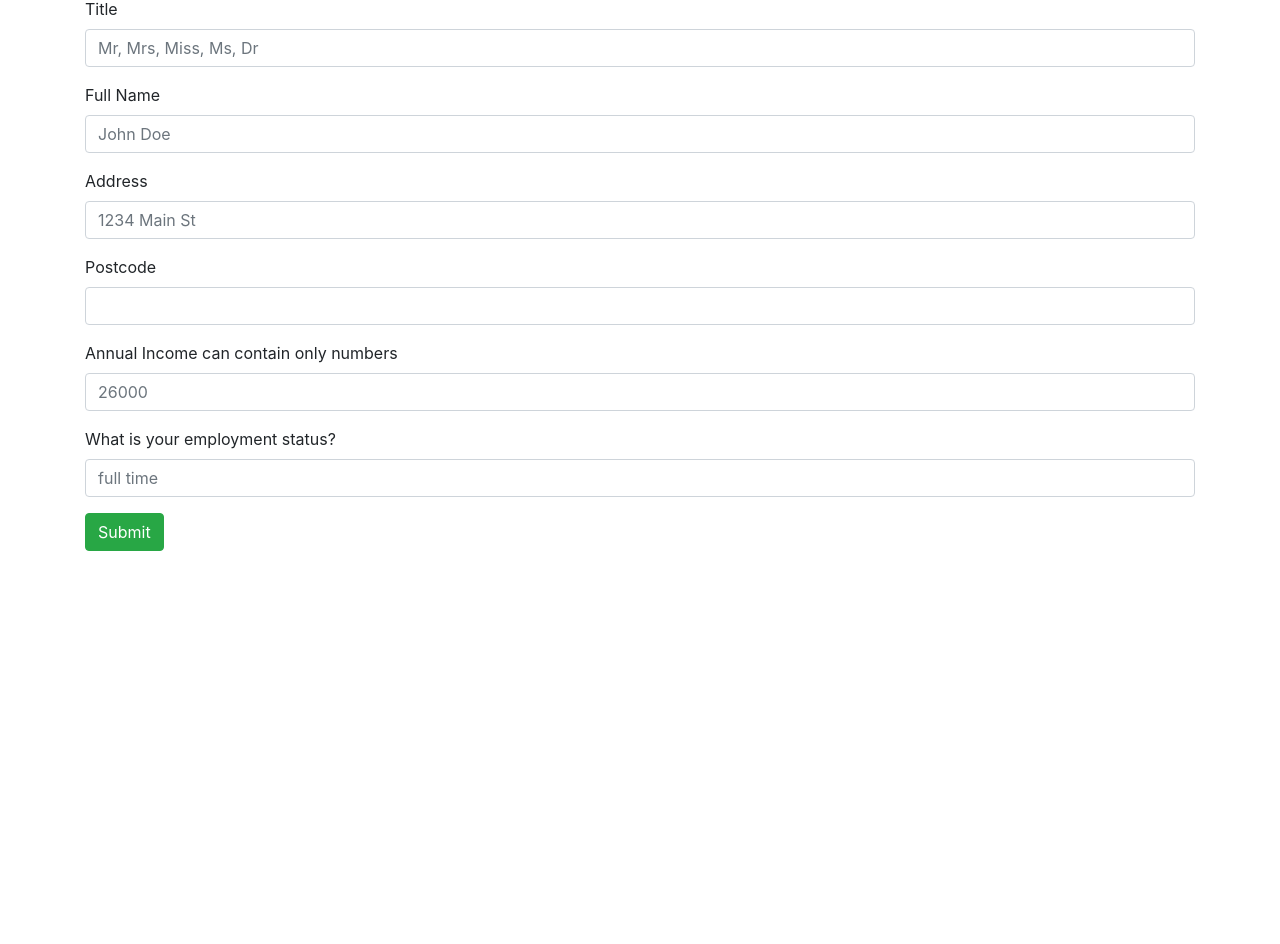
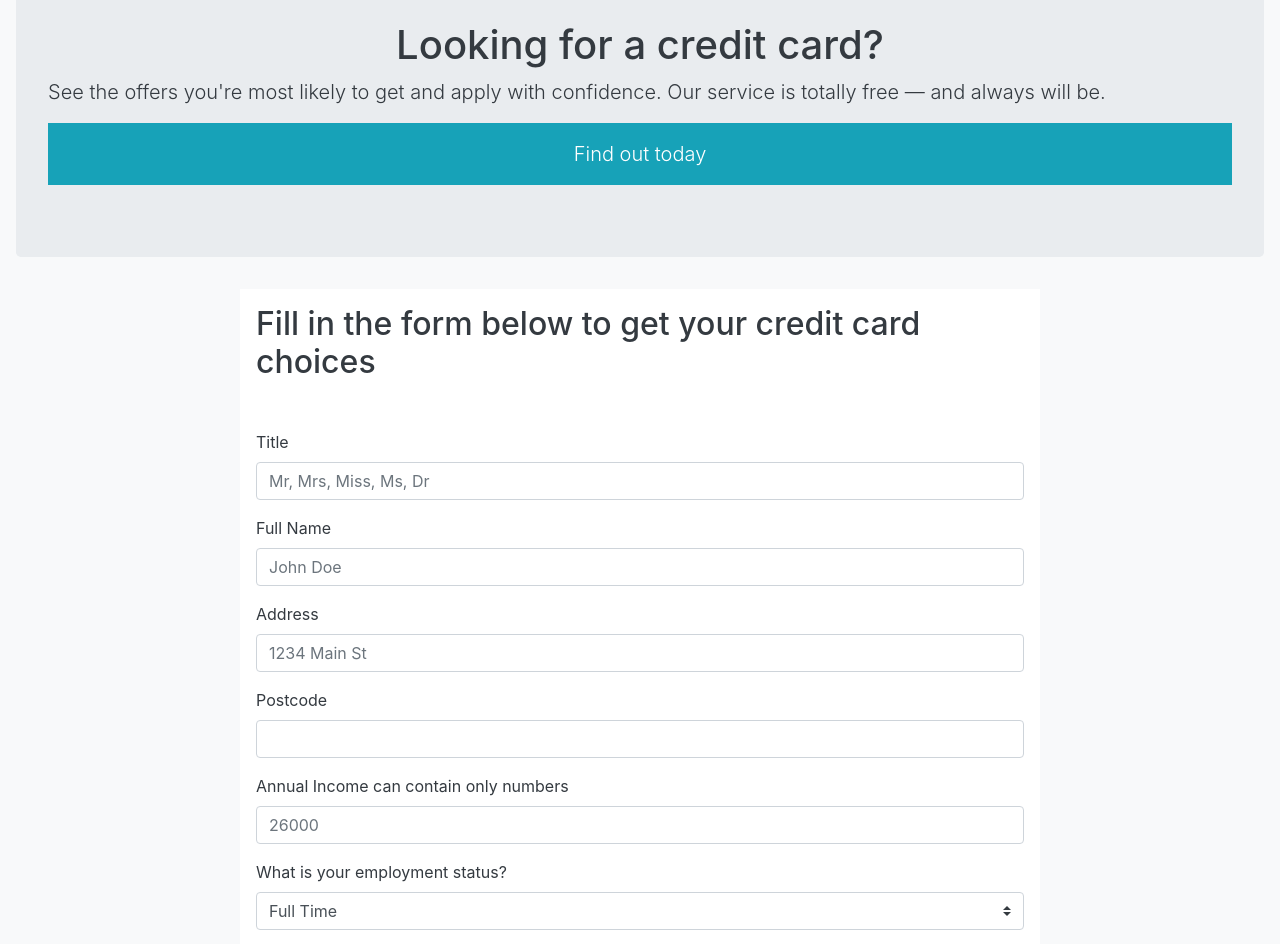
Before and after one commit to aimeetacchi/credit-app, a React (Create React App) app: page / in a window 1280 px wide. Shown: the part 59-1003 px from the top of the page. Before the commit the page ends 800 px from the top, so only its background shows below. Built offline with nearby package versions, Linux system fonts and the light colour scheme.

Commit message:
update form to select

```diff
--- a/public/index.html
+++ b/public/index.html
@@ -12,9 +12,12 @@
       manifest.json provides metadata used when your web app is installed on a
       user's mobile device or desktop. See https://developers.google.com/web/fundamentals/web-app-manifest/
     -->
+
     <link rel="stylesheet" href="https://stackpath.bootstrapcdn.com/bootstrap/4.1.0/css/bootstrap.min.css"
 integrity="sha384-9gVQ4dYFwwWSjIDZnLEWnxCjeSWFphJiwGPXr1jddIhOegiu1FwO5qRGvFXOdJZ4"
 crossorigin="anonymous">
+<link rel="stylesheet" href="https://use.fontawesome.com/releases/v5.8.1/css/all.css" integrity="sha384-50oBUHEmvpQ+1lW4y57PTFmhCaXp0ML5d60M1M7uH2+nqUivzIebhndOJK28anvf" crossorigin="anonymous">
+
     <link rel="manifest" href="%PUBLIC_URL%/manifest.json" />
     <!--
       Notice the use of %PUBLIC_URL% in the tags above.
--- a/src/App.css
+++ b/src/App.css
@@ -1,3 +1,11 @@
+.container {
+  max-width: 800px;
+}
+
+.row {
+  align-items: flex-start;
+}
+
 .card {
   width: 95%!important;
   margin: 0 auto;
@@ -16,3 +24,7 @@
     margin: 0 auto;
   }
 }
+
+.card-header {
+  cursor: pointer;
+}
--- a/src/App.js
+++ b/src/App.js
@@ -6,7 +6,14 @@ import Form from './components/form';
 class App extends Component {
   render() {
     return (
-      <div className="App">
+      <div className="App p-3 mb-2 bg-light text-dark">
+            <div className="jumbotron">
+            <h1 className="text-center">Looking for a credit card?</h1>
+          <p className="lead">See the offers you're most likely to get and apply with confidence. Our service is totally free — and always will be.</p>
+          <p className="lead text-center p-3 mb-2 bg-info text-white">Find out today</p>
+
+        </div>
+
         <Form/>
       </div>
     );
--- a/src/components/card.jsx
+++ b/src/components/card.jsx
@@ -4,11 +4,13 @@ export default class card extends Component {
 
   state = {
     totalCredit: 0,
+    isHiddenCard1: true,
+    isHiddenCard2: true,
+    isHiddenCard3: true,
+    disabledButton1: false,
   }
 
   chooseCard = (creditAvailable) => {
-    // console.log(creditAvailable)
-    //this.setState({buttonPress1: !this.props.applicant.buttonPress1})
     const total = creditAvailable + this.state.totalCredit;
     console.log(total);
     this.setState({totalCredit: total});
@@ -20,6 +22,24 @@ export default class card extends Component {
     this.setState({totalCredit: total});
   }
 
+  toggleHidden1 = () => {
+      this.setState({
+        isHiddenCard1: !this.state.isHiddenCard1
+      })
+  }
+
+  toggleHidden2 = () => {
+    this.setState({
+      isHiddenCard2: !this.state.isHiddenCard2
+    })
+  }
+
+  toggleHidden3 = () => {
+    this.setState({
+      isHiddenCard3: !this.state.isHiddenCard3
+    })
+  }
+
   render() {
     const {annualincome, employmentstatus } = this.props.applicant;
 
@@ -29,44 +49,48 @@ export default class card extends Component {
 
     const anytimecard = (
         <div className="card text-white bg-secondary mb-3" style={cardwidth}>
-          <div className="card-header"><strong>{this.props.cards[0].cardName}</strong></div>
+          <div onClick={this.toggleHidden1} className="card-header"><strong>{this.props.cards[0].cardName}</strong> <i className="fas fa-chevron-down"></i></div>
 
-          <div className="card-body">
+          {!this.state.isHiddenCard1 && <div className="card-body">
             <p className="card-text"><strong>Credit Available:</strong> £{this.props.cards[0].creditAvailable}</p>
             <p className="card-text"><strong>ARP:</strong> {this.props.cards[0].Apr}</p>
             <p className="card-text"><strong>Balance Transfer Offer Duration:</strong> {this.props.cards[0].BalanceTransferOfferDuration}</p>
             <p className="card-text"><strong>Purchase Offer Duration:</strong> {this.props.cards[0].PurchaseOfferDuration}</p>
-            <button className="btn btn-success" onClick={(e) => this.chooseCard(parseInt(this.props.cards[0].creditAvailable))}>Choose</button>
-            <button className="btn btn-danger" onClick={(e) => this.removeCard(parseInt(this.props.cards[0].creditAvailable))}> Remove</button>
-          </div>
+
+            <input type="submit" value="Choose" disabled={this.state.disabledButton1} className="btn btn-success" onClick={(e) => this.chooseCard(parseInt(this.props.cards[0].creditAvailable))}/>
+
+            <input type="submit" value="Remove" className="btn btn-danger" onClick={(e) => this.removeCard(parseInt(this.props.cards[0].creditAvailable))}/>
+          </div>}
         </div>)
 
     const studentcard = (
         <div className="card text-white bg-info mb-3" style={cardwidth}>
-          <div className="card-header"><strong>{this.props.cards[1].cardName}</strong></div>
+          <div onClick={this.toggleHidden2}  className="card-header"><strong>{this.props.cards[1].cardName}</strong> <i className="fas fa-chevron-down"></i></div>
 
-          <div className="card-body">
+          {!this.state.isHiddenCard2 &&<div className="card-body">
             <p className="card-text"><strong>Credit Available: </strong> £{this.props.cards[1].creditAvailable}</p>
             <p className="card-text"><strong>APR: </strong> {this.props.cards[1].Apr}</p>
             <p className="card-text"><strong>Balance Transfer Offer Duration:</strong> {this.props.cards[1].BalanceTransferOfferDuration}</p>
             <p className="card-text"><strong>Purchase Offer Duration:</strong> {this.props.cards[1].PurchaseOfferDuration}</p>
-            <button className="btn btn-success" onClick={(e) => this.chooseCard(parseInt(this.props.cards[1].creditAvailable))}>Choose</button>
+
+            <button className="btn btn-success" disabled={this.state.disabledButton2} onClick={(e) => this.chooseCard(parseInt(this.props.cards[1].creditAvailable))}>Choose</button>
+
             <button className="btn btn-danger" onClick={(e) => this.removeCard(parseInt(this.props.cards[1].creditAvailable))}> Remove</button>
-          </div>
+          </div>}
         </div>)
 
     const liquidcard = (
       <div className="card bg-warning mb-3" style={cardwidth}>
-        <div className="card-header"><strong>{this.props.cards[2].cardName}</strong></div>
+        <div onClick={this.toggleHidden3}  className="card-header"><strong>{this.props.cards[2].cardName}</strong> <i className="fas fa-chevron-down"></i></div>
 
-      <div className="card-body">
+        {!this.state.isHiddenCard3 && <div className="card-body">
         <p className="card-text"><strong>Credit Available:</strong> £{this.props.cards[2].creditAvailable}</p>
         <p className="card-text"><strong>APR:</strong> {this.props.cards[2].Apr}</p>
         <p className="card-text"><strong>Balance Transfer Offer Duration:</strong>  {this.props.cards[2].BalanceTransferOfferDuration}</p>
         <p className="card-text"><strong>Purchase Offer Duration:</strong>  {this.props.cards[2].PurchaseOfferDuration}</p>
         <button className="btn btn-success" onClick={(e) => this.chooseCard(parseInt(this.props.cards[2].creditAvailable))}>Choose</button>
         <button className="btn btn-danger" onClick={(e) => this.removeCard(parseInt(this.props.cards[2].creditAvailable))}> Remove</button>
-      </div>
+      </div>}
   </div>)
 
 
--- a/src/components/cards.jsx
+++ b/src/components/cards.jsx
@@ -5,13 +5,11 @@ export default class cards extends Component {
   render() {
     return (
       <div>
-          <h1>Hello, {this.props.applicant.name} These are all the cards you're eligible for </h1>
-
+          <h1>Hello, {this.props.applicant.name}. these are all the cards you're eligible for </h1>
 
             <Card
             cards={this.props.applicant.creditcards}
             applicant={this.props.applicant}/>
-
       </div>
     )
   }
--- a/src/components/form.jsx
+++ b/src/components/form.jsx
@@ -14,8 +14,6 @@ export default class form extends Component {
             employmentstatus: '',
             submitted: false,
             creditcards: [],
-            // buttonPress1: false,
-            // buttonPress2: false,
         }
     }
 
@@ -46,17 +44,19 @@ export default class form extends Component {
 
   render() {
     return (
-        <div className="container">
+        <div className="container p-3 mb-2 bg-white text-dark">
+
        {!this.state.submitted ? (
           <form onSubmit={this.handleSubmit}>
-            <h1>Fill in the form below to get your credit card choices</h1>
-            <div className="form-group">
+          <h2>Fill in the form below to get your credit card choices</h2>
+            <div className="form-group mt-5">
                 <label htmlFor="city">Title</label>
                 <input
                 type="text"
                 className="form-control"
                 id="title"
                 name="title"
+                required
                 placeholder="Mr, Mrs, Miss, Ms, Dr"
                 value={this.state.title}
                 onChange={this.handleInputChange}/>
@@ -66,6 +66,7 @@ export default class form extends Component {
                 <label htmlFor="name">Full Name</label>
                 <input
                 type="text"
+                required
                 className="form-control"
                 id="name"
                 name="name"
@@ -78,6 +79,7 @@ export default class form extends Component {
                 <label htmlFor="address">Address</label>
                 <input
                 type="text"
+                required
                 className="form-control"
                 id="address"
                 name="address"
@@ -90,6 +92,7 @@ export default class form extends Component {
                 <label htmlFor="postcode">Postcode</label>
                 <input
                 type="text"
+                required
                 className="form-control"
                 id="postcode"
                 name="postcode"
@@ -101,6 +104,7 @@ export default class form extends Component {
                 <label htmlFor="annualincome">Annual Income can contain only numbers</label>
                 <input
                 type="tel"
+                required
                 className="form-control"
                 id="annualincome"
                 name="annualincome"
@@ -110,15 +114,16 @@ export default class form extends Component {
             </div>
 
             <div className="form-group">
-                <label htmlFor="employmentstatus">What is your employment status?</label>
-                <input
-                type="text"
-                className="form-control"
-                id="employmentstatus"
-                name="employmentstatus"
-                placeholder="full time"
-                value={this.state.employmentstatus}
-                onChange={this.handleInputChange}/>
+            <label htmlFor="employmentstatus">What is your employment status?</label>
+                 <select onChange={this.handleInputChange} id="employmentstatus"  name="employmentstatus" className="custom-select" required>
+
+                    <option value="Full Time">Full Time</option>
+                    <option value="Part Time">Part Time</option>
+                    <option value="Student">Student</option>
+                    <option value="Retired">Retired</option>
+                    <option value="Self Employed">Self Employed</option>
+                    <option value="Home Maker">Home Maker</option>
+                </select>
             </div>
 
             <div className="form-group">
```
Also changed, not shown: public/img/card.png (added), 1 other file (tests, documents, lock files or other folders).
